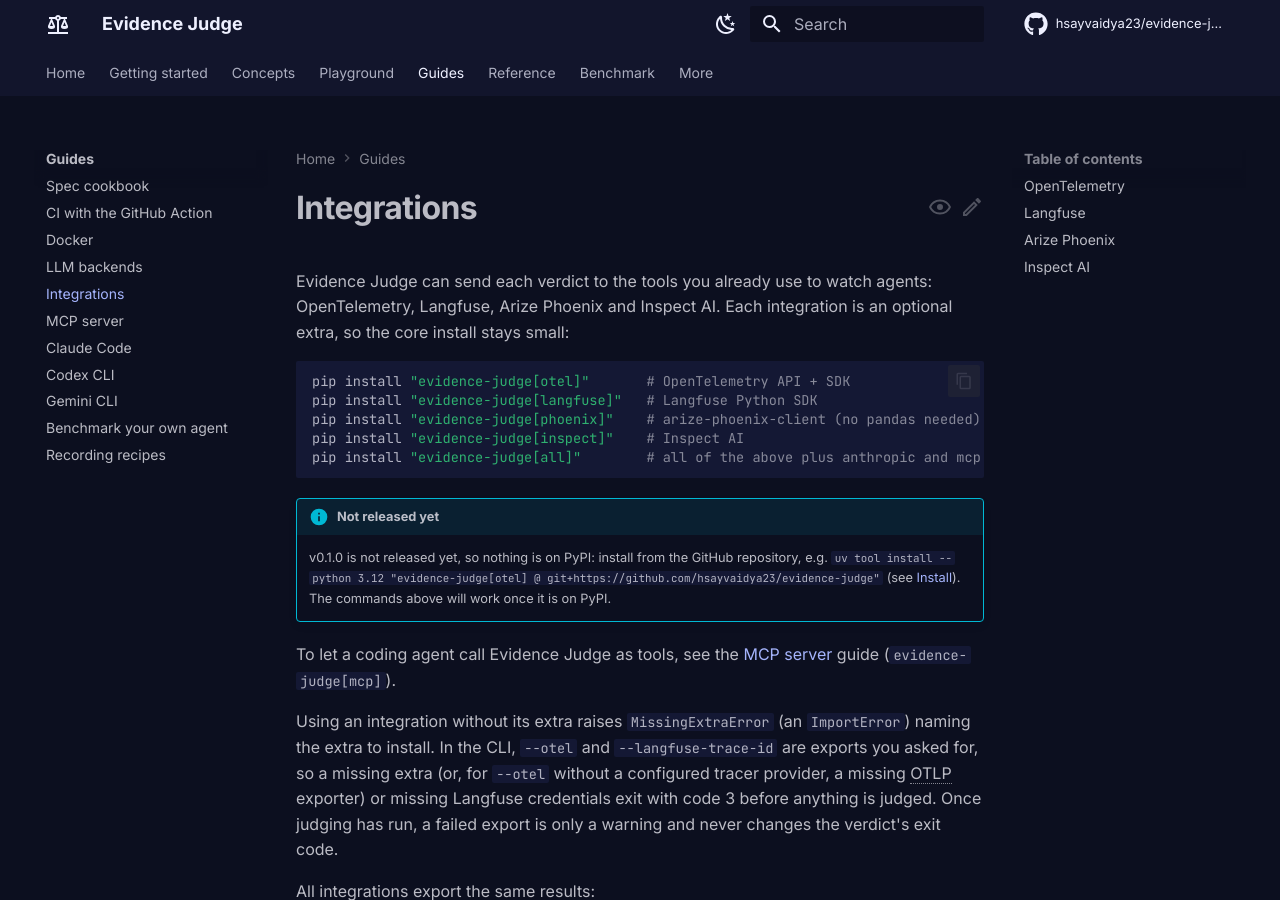
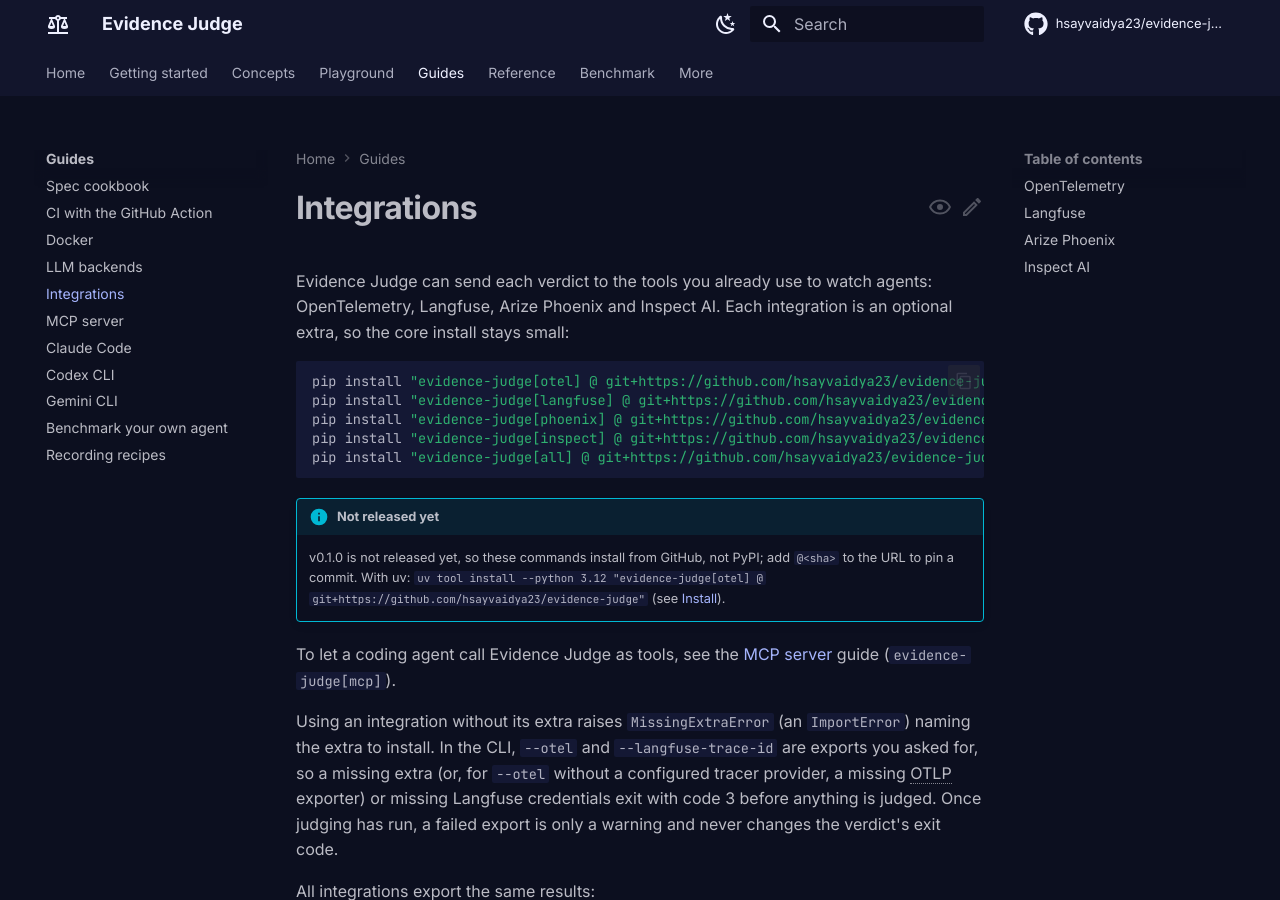
Before and after one commit to hsayvaidya23/evidence-judge, an MkDocs documentation site: the page built from docs/integrations.md, in a window 1280 px wide and 900 px high. Built offline with MkDocs 1.6.1 and Material for MkDocs 9.7.7, drawn with Linux system fonts in a browser that asks for light colours; comment, search, counter and statistics services are not loaded; some of the changed text lies outside the part shown.

Commit message:
docs: install from the GitHub repository until v0.1.0 is on PyPI
The PyPI name evidence-judge is not registered, yet the MCP client
snippets (.mcp.json, Codex, Gemini CLI) ran `uvx --from
"evidence-judge[mcp]"` and the CLI and integrations pages said `pip
install "evidence-judge[...]"`. A copied snippet failed today, and would
run whatever someone else publishes under that name tomorrow.

Every install and run command now names
git+https://github.com/hsayvaidya23/evidence-judge, with a note on
pinning a commit SHA. A release-notes test fails a .dev version whose
README, docs or plugin files use a bare PyPI requirement, and the
release checklist says to check the PyPI project before the first
release. The plugins run the evidence-judge already on PATH and never
install from PyPI.

The owner still has to register the name on PyPI (with release.yml as
its trusted publisher) before v0.1.0, which is why the issue stays open.

Refs #83

````diff
--- a/docs/integrations.md
+++ b/docs/integrations.md
@@ -5,19 +5,18 @@
 stays small:
 
 ```bash
-pip install "evidence-judge[otel]"       # OpenTelemetry API + SDK
-pip install "evidence-judge[langfuse]"   # Langfuse Python SDK
-pip install "evidence-judge[phoenix]"    # arize-phoenix-client (no pandas needed)
-pip install "evidence-judge[inspect]"    # Inspect AI
-pip install "evidence-judge[all]"        # all of the above plus anthropic and mcp
+pip install "evidence-judge[otel] @ git+https://github.com/hsayvaidya23/evidence-judge"       # OpenTelemetry API + SDK
+pip install "evidence-judge[langfuse] @ git+https://github.com/hsayvaidya23/evidence-judge"   # Langfuse Python SDK
+pip install "evidence-judge[phoenix] @ git+https://github.com/hsayvaidya23/evidence-judge"    # arize-phoenix-client (no pandas needed)
+pip install "evidence-judge[inspect] @ git+https://github.com/hsayvaidya23/evidence-judge"    # Inspect AI
+pip install "evidence-judge[all] @ git+https://github.com/hsayvaidya23/evidence-judge"        # all of the above plus anthropic and mcp
 ```
 
 !!! info "Not released yet"
 
-    v0.1.0 is not released yet, so nothing is on PyPI: install from the GitHub repository, e.g.
-    `uv tool install --python 3.12 "evidence-judge[otel] @ git+https://github.com/hsayvaidya23/evidence-judge"`
-    (see [Install](getting-started/install.md)). The commands above will work once it is on
-    PyPI.
+    v0.1.0 is not released yet, so these commands install from GitHub, not PyPI; add `@<sha>`
+    to the URL to pin a commit. With uv: `uv tool install --python 3.12 "evidence-judge[otel] @ git+https://github.com/hsayvaidya23/evidence-judge"`
+    (see [Install](getting-started/install.md)).
 
 To let a coding agent call Evidence Judge as tools, see the [MCP server](guides/mcp.md) guide
 (`evidence-judge[mcp]`).
@@ -91,7 +90,7 @@
 exporter is not installed. A W3C `TRACEPARENT` environment variable names the judged span:
 
 ```bash
-pip install "evidence-judge[otel]" opentelemetry-exporter-otlp
+pip install "evidence-judge[otel] @ git+https://github.com/hsayvaidya23/evidence-judge" opentelemetry-exporter-otlp
 export OTEL_SERVICE_NAME=agent-evals
 export OTEL_EXPORTER_OTLP_ENDPOINT=http://localhost:4318
 export TRACEPARENT=00-4bf92f3577b34da6a3ce929d0e0e4736-00f067aa0ba902b7-01   # optional
````
Also changed, not shown: CHANGELOG.md (+4 -0 lines), CONTRIBUTING.md (+8 -1 lines), README.md (+1 -1 lines), docs/cli.md (+2 -2 lines), docs/getting-started/install.md (+3 -3 lines), docs/guides/mcp.md (+12 -12 lines), 1 other file.
